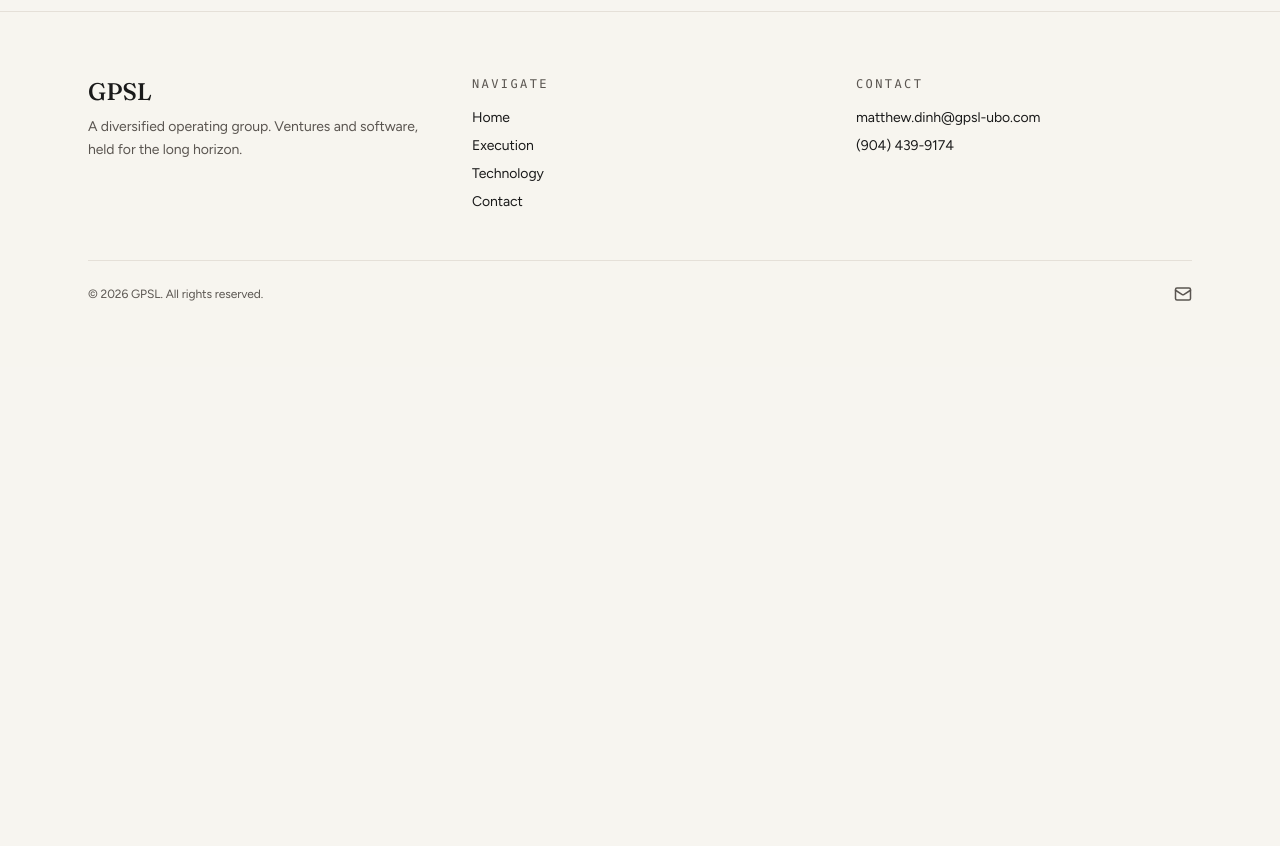
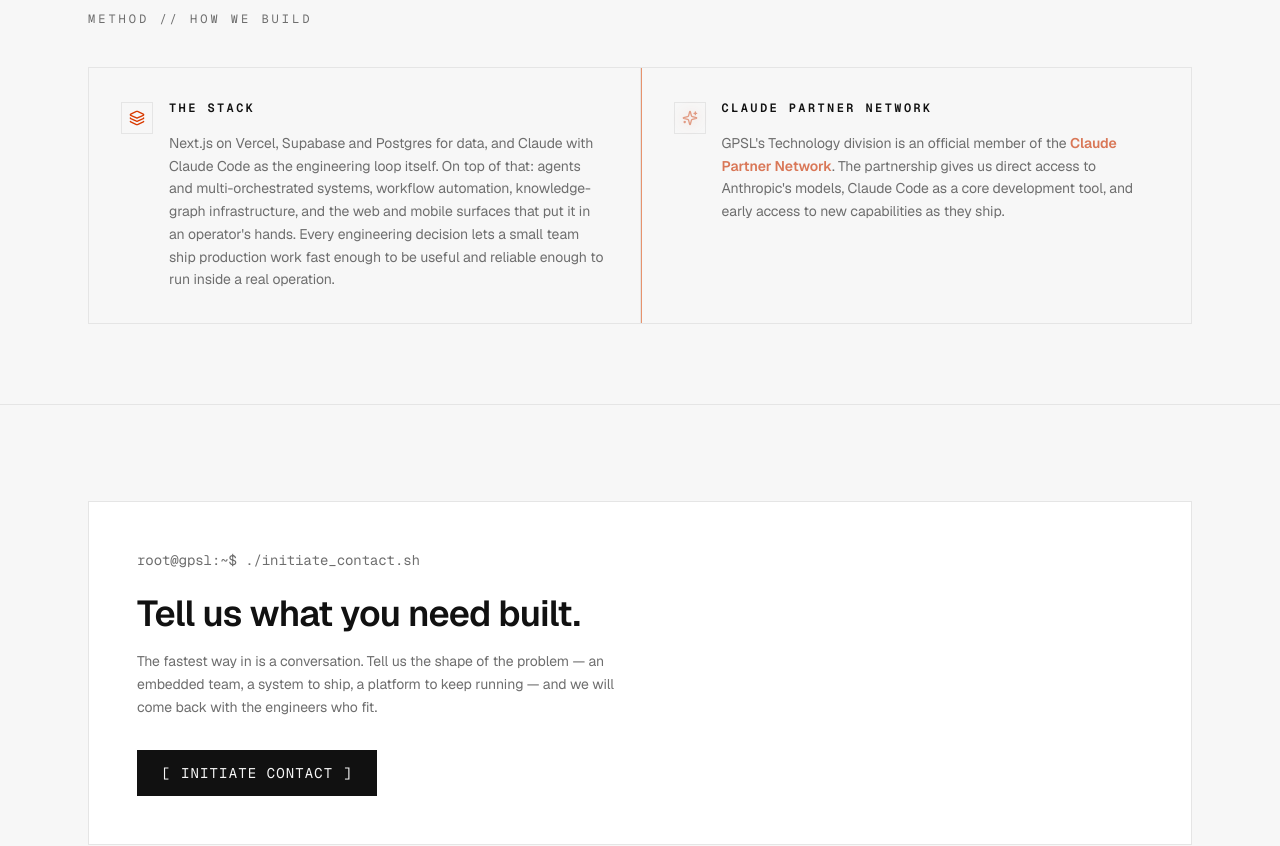
Before and after one commit to mattydinh/gpsl-technology, a Next.js app: page /technology in a window 1280 px wide. Shown: the part 2920-3766 px from the top of the page. Before the commit the page ends 3287 px from the top, so only its background shows below. Built offline with nearby package versions, Linux system fonts and the light colour scheme.

Commit message:
feat(technology): how-we-build grid, terminal CTA, docs for Monolith redesign

```diff
--- a/src/app/technology/page.tsx
+++ b/src/app/technology/page.tsx
@@ -1,5 +1,6 @@
 import type { Metadata } from "next";
 import Link from "next/link";
+import { Layers, Sparkles } from "lucide-react";
 import ThemeSurface from "@/components/ThemeSurface";
 
 export const metadata: Metadata = {
@@ -243,6 +244,86 @@
           </div>
         </div>
       </section>
+
+      {/* 5. How we build */}
+      <section className="border-b border-tech-line">
+        <div className="mx-auto max-w-6xl px-6 py-20">
+          <p className="font-mono text-xs uppercase tracking-[0.25em] text-tech-muted">
+            Method // How we build
+          </p>
+          <div className="mt-10 grid gap-px border border-tech-line bg-tech-line md:grid-cols-2">
+            <div className="flex items-start gap-4 bg-tech-bg p-8">
+              <div className="mt-0.5 flex h-8 w-8 shrink-0 items-center justify-center border border-tech-line">
+                <Layers size={16} className="text-tech-accent" />
+              </div>
+              <div className="space-y-4">
+                <h3 className="font-mono text-xs font-semibold uppercase tracking-[0.2em] text-tech-ink">
+                  The stack
+                </h3>
+                <p className="text-sm leading-relaxed text-tech-muted">
+                  Next.js on Vercel, Supabase and Postgres for data, and
+                  Claude with Claude Code as the engineering loop itself. On
+                  top of that: agents and multi-orchestrated systems,
+                  workflow automation, knowledge-graph infrastructure, and
+                  the web and mobile surfaces that put it in an
+                  operator&apos;s hands. Every engineering decision lets a
+                  small team ship production work fast enough to be useful
+                  and reliable enough to run inside a real operation.
+                </p>
+              </div>
+            </div>
+
+            <div className="claude-border-shimmer flex items-start gap-4 border-l bg-tech-bg p-8">
+              <div className="mt-0.5 flex h-8 w-8 shrink-0 items-center justify-center border border-tech-line">
+                <Sparkles size={16} className="claude-icon-pulse text-[#D97757]" />
+              </div>
+              <div className="space-y-4">
+                <h3 className="font-mono text-xs font-semibold uppercase tracking-[0.2em] text-tech-ink">
+                  Claude Partner Network
+                </h3>
+                <p className="text-sm leading-relaxed text-tech-muted">
+                  GPSL&apos;s Technology division is an official member of
+                  the{" "}
+                  <span className="font-semibold text-[#D97757]">
+                    Claude Partner Network
+                  </span>
+                  . The partnership gives us direct access to
+                  Anthropic&apos;s models, Claude Code as a core development
+                  tool, and early access to new capabilities as they ship.
+                </p>
+              </div>
+            </div>
+          </div>
+        </div>
+      </section>
+
+      {/* 6. Terminal CTA */}
+      <section>
+        <div className="mx-auto max-w-6xl px-6 py-24">
+          <div className="border border-tech-line bg-tech-card p-8 md:p-12">
+            <p className="font-mono text-sm text-tech-muted">
+              root@gpsl:~$ ./initiate_contact.sh
+              <span aria-hidden="true" className="terminal-cursor text-tech-accent">
+                _
+              </span>
+            </p>
+            <h2 className="mt-6 font-display text-3xl font-semibold tracking-[-0.02em] text-tech-ink md:text-4xl">
+              Tell us what you need built.
+            </h2>
+            <p className="mt-4 max-w-[52ch] text-sm leading-relaxed text-tech-muted">
+              The fastest way in is a conversation. Tell us the shape of the
+              problem &mdash; an embedded team, a system to ship, a platform
+              to keep running &mdash; and we will come back with the
+              engineers who fit.
+            </p>
+            <div className="mt-8">
+              <Link href="/contact?topic=technology" className={BTN_PRIMARY}>
+                [ Initiate contact ]
+              </Link>
+            </div>
+          </div>
+        </div>
+      </section>
     </ThemeSurface>
   );
 }
```
Also changed, not shown: 2 other files (tests, documents, lock files or other folders).
